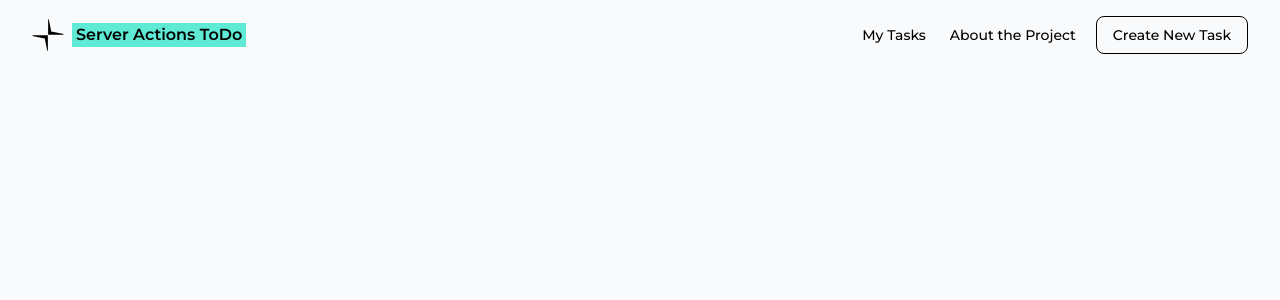
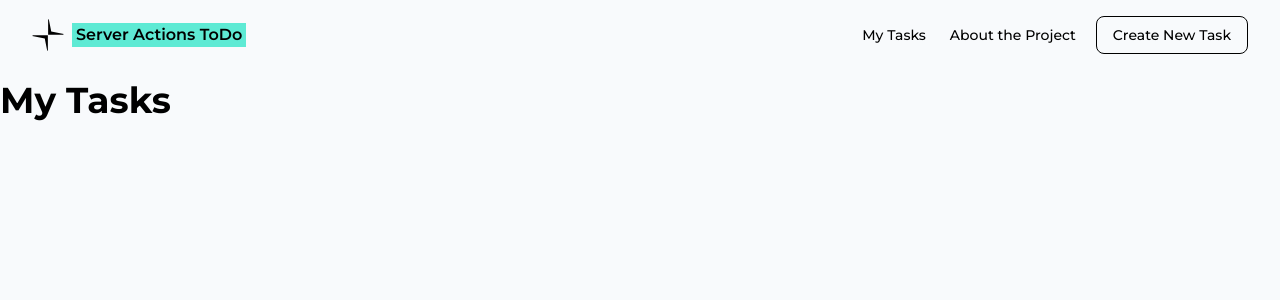
Before and after one commit to Nizvan018/nextjs_server_actions, a Next.js app: page / in a window 1280 px wide. Shown: the top 300 px of the page. Built offline with nearby package versions, Linux system fonts and the light colour scheme.

Commit message:
Style: Adjust some styles in layout and root page

```diff
--- a/src/app/layout.tsx
+++ b/src/app/layout.tsx
@@ -20,7 +20,7 @@
 			<body className={montserrat.className}>
 				<Navbar />
 
-				<main>
+				<main className="container m-auto">
 					{children}
 				</main>
 			</body>
--- a/src/app/page.jsx
+++ b/src/app/page.jsx
@@ -2,10 +2,10 @@
 
 export default function HomePage() {
 	return (
-		<div className='flex justify-center w-full h-full py-4 px-8'>
-			<section className='w-full'>
+		<div className='flex min-h-screen pt-20'>
+			<section section className='w-full' >
 				<h1 className='text-4xl font-bold'>My Tasks</h1>
 			</section>
-		</div>
+		</div >
 	)
 }
```
